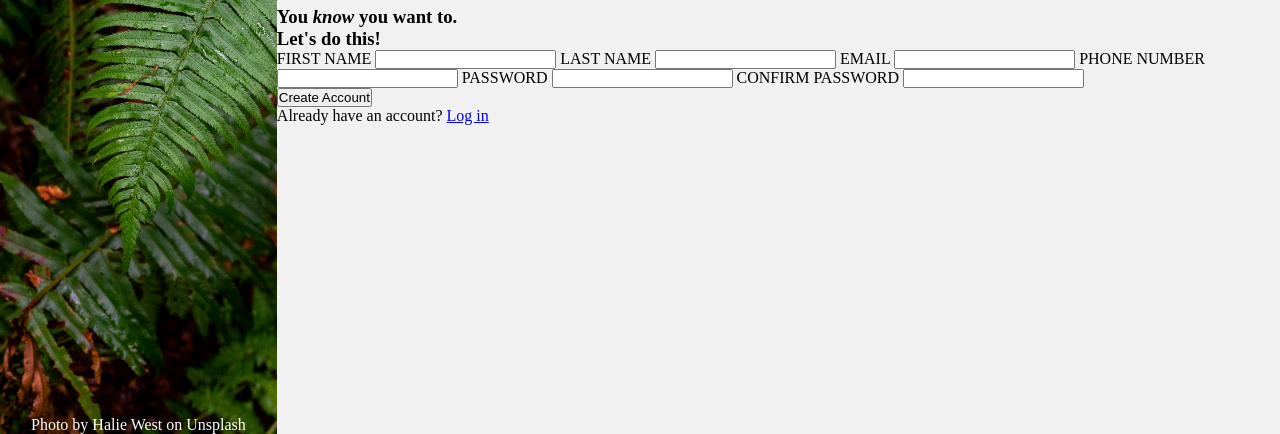
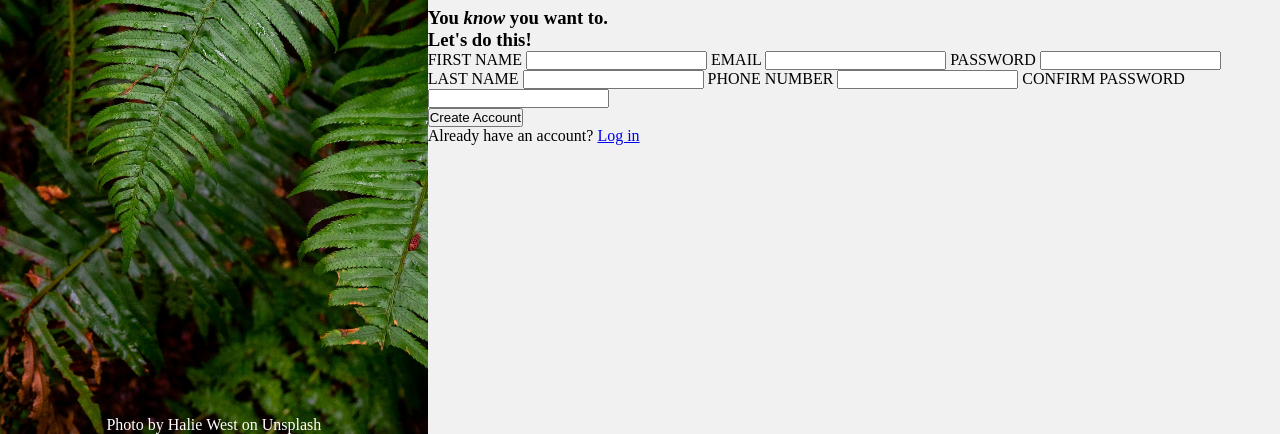
Before and after one commit to superPorridge27/odin-signupform, a plain HTML site: page index.html in a window 1280 px wide. Shown: the part 366-800 px from the top of the page. Drawn offline with Linux system fonts and the light colour scheme.

Commit message:
Fix signup form by restructuring it's div structure

```diff
--- a/index.html
+++ b/index.html
@@ -27,21 +27,27 @@
             <div class="signup-form">
                 <form>
                     <div class="signup-inputs">
-                        <h3>Let's do this!</h3>
-                        <label for="firstname">FIRST NAME</label>
-                        <input type="text" id="firstname" name="firstname">
-                        <label for="lastname">LAST NAME</label>
-                        <input type="text" id="lastname" name="lastname">
-                        <label for="email">EMAIL</label>
-                        <input type="email" id="email" name="email">
-                        <label for="phonenumber">PHONE NUMBER</label>
-                        <input type="tel" id="phonenumber" name="phonenumber">
-                        <label for="password">PASSWORD</label>
-                        <input type="password" id="password" name="password">
-                        <label for="confpassword">CONFIRM PASSWORD</label>
-                        <input type="password" id="confpassword" name="confpassword">
+                        <h3 class="cta">Let's do this!</h3>
+                        <div class="input-cols">
+                            <div class="left-input-cols">
+                                <label class="input-label" for="firstname">FIRST NAME</label>
+                                <input class="input-form" type="text" id="firstname" name="firstname">
+                                <label class="input-label" for="email">EMAIL</label>
+                                <input class="input-form" type="email" id="email" name="email">
+                                <label class="input-label" for="password">PASSWORD</label>
+                                <input class="input-form" type="password" id="password" name="password">
+                            </div>
+                            <div class ="right-input-cols">
+                                <label class="input-label" for="lastname">LAST NAME</label>
+                                <input class="input-form" type="text" id="lastname" name="lastname">
+                                <label class="input-label" for="phonenumber">PHONE NUMBER</label>
+                                <input class="input-form" type="tel" id="phonenumber" name="phonenumber">
+                                <label class="input-label" for="confpassword">CONFIRM PASSWORD</label>
+                                <input class="input-form" type="password" id="confpassword" name="confpassword">
+                            </div>
+                        </div>
                     </div>
-                    <div>
+                    <div class="form-action">
                         <button>Create Account</button>
                         <p>Already have an account? <a href="https://www.google.com">Log in</a></p>
                     </div>
```
